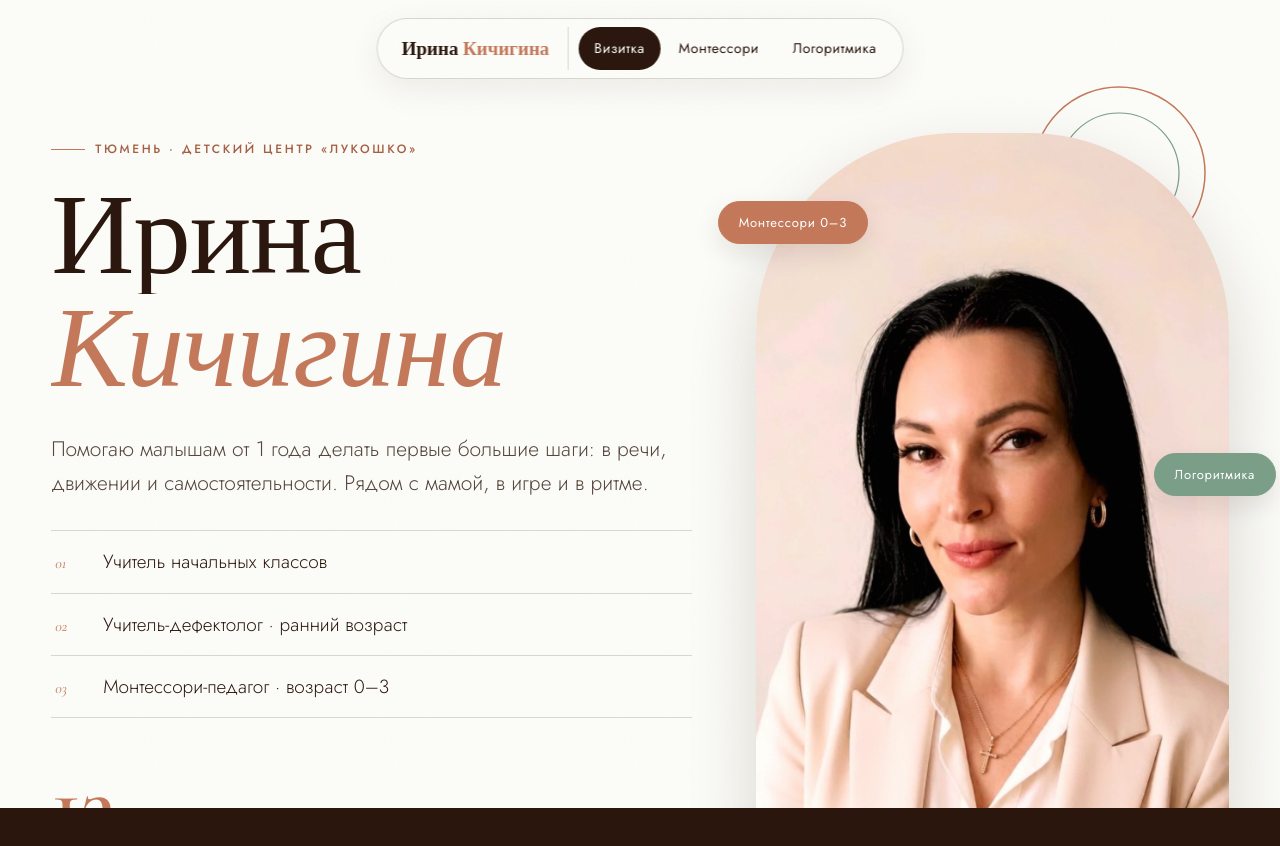
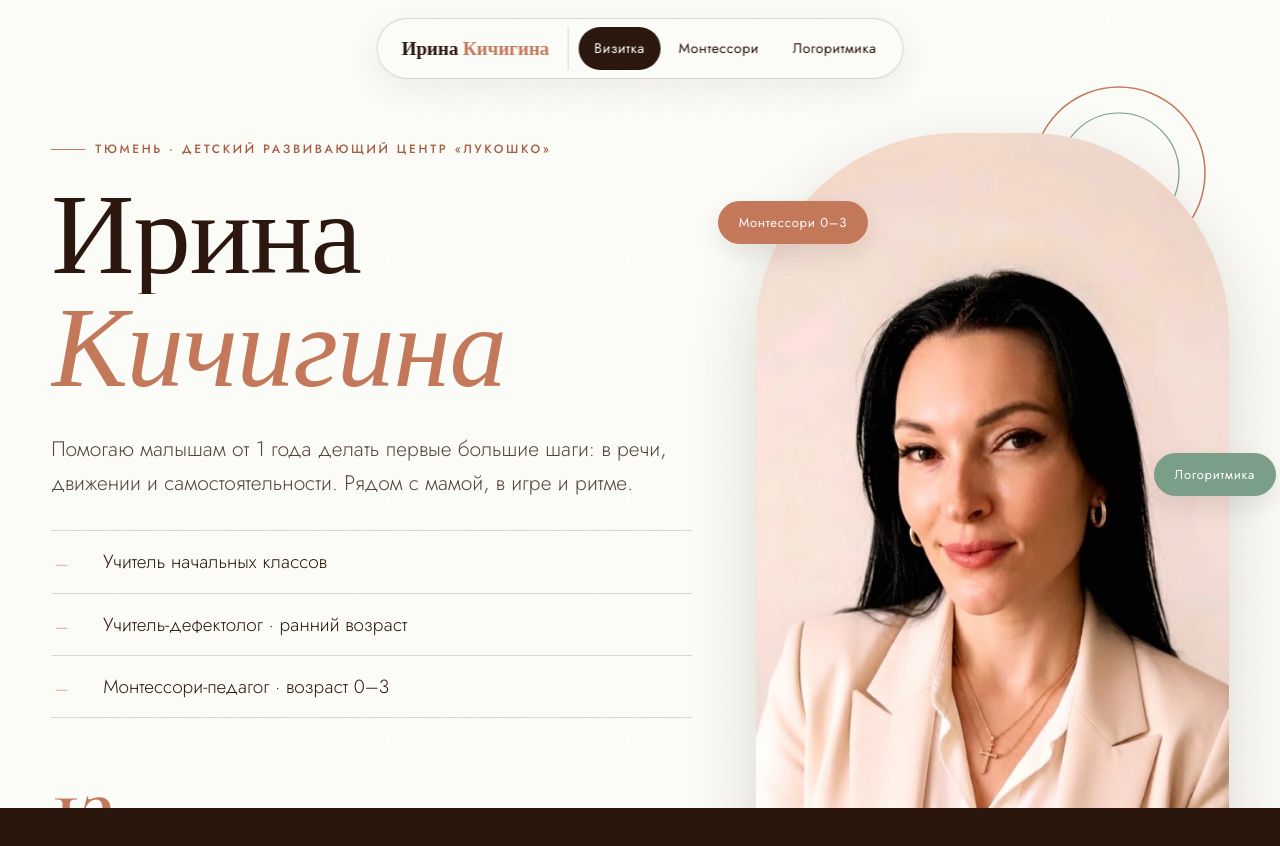
Before and after one commit to montessorikichigina/montessori, a plain HTML site: page index.html in a window 1280 px wide. Shown: the top 846 px of the page. Drawn offline with nearby package versions, Linux system fonts and the light colour scheme.

Commit message:
Update index.html

```diff
--- a/index.html
+++ b/index.html
@@ -49,20 +49,20 @@
 
     <div class="wrap hero-grid">
       <div class="hero-copy">
-        <span class="kicker" data-reveal>Тюмень · детский центр «Лукошко»</span>
+        <span class="kicker" data-reveal>Тюмень · детский развивающий центр «Лукошко»</span>
         <h1 class="display hero-title">
           <span class="line-mask" style="--d:.1s"><span>Ирина</span></span>
           <span class="line-mask" style="--d:.22s"><span><em>Кичигина</em></span></span>
         </h1>
         <p class="lead" data-reveal style="--d:.3s">
           Помогаю малышам от 1 года делать первые большие шаги: в речи,
-          движении и самостоятельности. Рядом с мамой, в игре и в ритме.
+          движении и самостоятельности. Рядом с мамой, в игре и ритме.
         </p>
 
         <ul class="roles-list" data-reveal style="--d:.4s">
-          <li><span class="r-num">01</span> Учитель начальных классов</li>
-          <li><span class="r-num">02</span> Учитель-дефектолог · ранний возраст</li>
-          <li><span class="r-num">03</span> Монтессори-педагог · возраст 0–3</li>
+          <li><span class="r-num">—</span> Учитель начальных классов</li>
+          <li><span class="r-num">—</span> Учитель-дефектолог · ранний возраст</li>
+          <li><span class="r-num">—</span> Монтессори-педагог · возраст 0–3</li>
         </ul>
 
         <div class="exp-badge" data-reveal style="--d:.5s">
```
